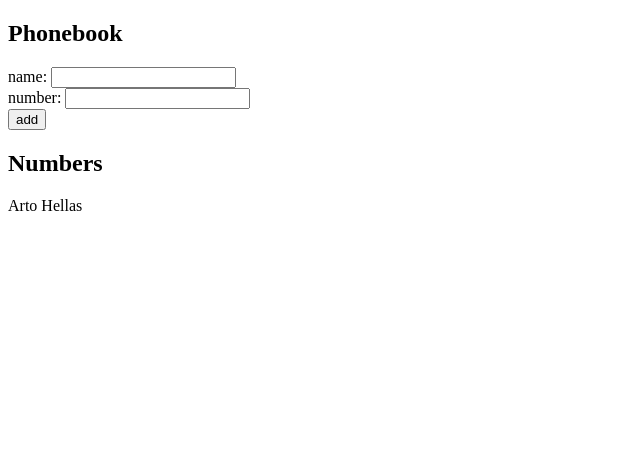
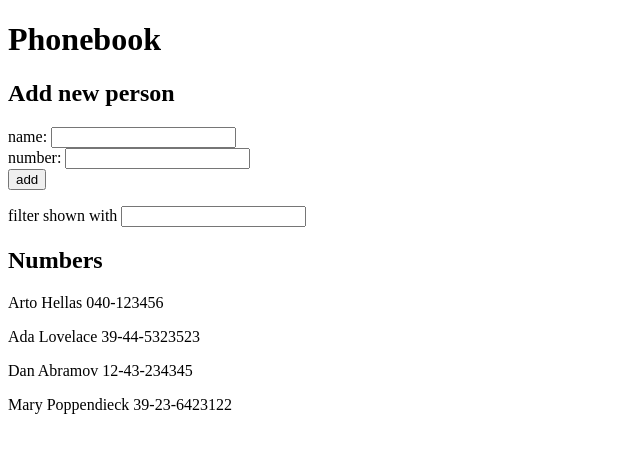
Before and after one commit to savawebdev/full-stack-open-exercises, a React (Create React App) app in the folder part2/phonebook/: page / in a window 1280 px wide. Shown: the top 452 px of the page, without its empty margins (0-640 px from the left). Built offline with nearby package versions, Linux system fonts and the light colour scheme.

Commit message:
Completed exercise 2.9

```diff
--- a/part2/phonebook/src/App.js
+++ b/part2/phonebook/src/App.js
@@ -1,22 +1,46 @@
 import { useState } from "react";
+import DisplayPersons from "./components/DisplayPersons";
+import Filter from "./components/Filter";
+import NewPersonForm from "./components/NewPersonForm";
 
 const App = () => {
-  const [persons, setPersons] = useState([{ name: "Arto Hellas" }]);
+  const [persons, setPersons] = useState([
+    { name: "Arto Hellas", number: "040-123456", id: 1 },
+    { name: "Ada Lovelace", number: "39-44-5323523", id: 2 },
+    { name: "Dan Abramov", number: "12-43-234345", id: 3 },
+    { name: "Mary Poppendieck", number: "39-23-6423122", id: 4 },
+  ]);
+  const [filtered, setFiltered] = useState(persons);
+
   const [newName, setNewName] = useState("");
-  const [newPhone, setNewPhone] = useState("");
+  const [newNumber, setNewNumber] = useState("");
 
   const handleNameChange = (e) => {
     setNewName(e.target.value);
   };
 
-  const handlePhoneChange = (e) => {
-    setNewPhone(e.target.value);
+  const handleNumberChange = (e) => {
+    setNewNumber(e.target.value);
+  };
+
+  const handleFilterChange = (e) => {
+    const filter = e.target.value.toLowerCase();
+    console.log(e.target.value);
+
+    if (filter.length === 0) {
+      setFiltered(persons);
+    } else {
+      const filteredPersons = persons.filter((person) =>
+        person.name.toLowerCase().includes(filter)
+      );
+      setFiltered(filteredPersons);
+    }
   };
 
   const addPerson = (e) => {
     e.preventDefault();
 
-    const newPerson = { name: newName, phone: newPhone };
+    const newPerson = { name: newName, number: newNumber };
 
     const checkPerson = persons.find(
       (person) => person.name === newPerson.name
@@ -32,31 +56,17 @@ const App = () => {
 
   return (
     <div>
-      <h2>Phonebook</h2>
-      <form onSubmit={addPerson}>
-        <div>
-          name:{" "}
-          <input type="text" value={newName} onChange={handleNameChange} />
-        </div>
-        <div>
-          number:{" "}
-          <input type="number" value={newPhone} onChange={handlePhoneChange} />
-        </div>
-        <div>
-          <button type="submit">add</button>
-        </div>
-      </form>
+      <h1>Phonebook</h1>
 
-      <h2>Numbers</h2>
-      <div>
-        {persons.map((person) => (
-          <div key={person.name}>
-            <p>
-              {person.name} {person.phone}
-            </p>
-          </div>
-        ))}
-      </div>
+      <NewPersonForm
+        submitHandler={addPerson}
+        onChange={{ handleNameChange, handleNumberChange }}
+        values={{ newName, newNumber }}
+      />
+
+      <Filter onChange={handleFilterChange} />
+
+      <DisplayPersons persons={filtered} />
     </div>
   );
 };
--- /dev/null
+++ b/part2/phonebook/src/components/DisplayPersons.js
@@ -0,0 +1,18 @@
+import React from "react";
+
+const DisplayPersons = ({ persons }) => {
+  return (
+    <>
+      <h2>Numbers</h2>
+      <div>
+        {persons.map((person) => (
+          <p key={person.id}>
+            {person.name} {person.number}
+          </p>
+        ))}
+      </div>
+    </>
+  );
+};
+
+export default DisplayPersons;
--- /dev/null
+++ b/part2/phonebook/src/components/Filter.js
@@ -0,0 +1,13 @@
+import React from "react";
+
+const Filter = ({ onChange }) => {
+  return (
+    <div>
+      <p>
+        filter shown with <input type="text" onChange={onChange} />
+      </p>
+    </div>
+  );
+};
+
+export default Filter;
--- /dev/null
+++ b/part2/phonebook/src/components/NewPersonForm.js
@@ -0,0 +1,32 @@
+import React from "react";
+
+const NewPersonForm = ({ submitHandler, onChange, values }) => {
+  return (
+    <div>
+      <h2>Add new person</h2>
+      <form onSubmit={submitHandler}>
+        <div>
+          name:{" "}
+          <input
+            type="text"
+            value={values.newName}
+            onChange={onChange.handleNameChange}
+          />
+        </div>
+        <div>
+          number:{" "}
+          <input
+            type="number"
+            value={values.newNumber}
+            onChange={onChange.handleNumberChange}
+          />
+        </div>
+        <div>
+          <button type="submit">add</button>
+        </div>
+      </form>
+    </div>
+  );
+};
+
+export default NewPersonForm;
```
